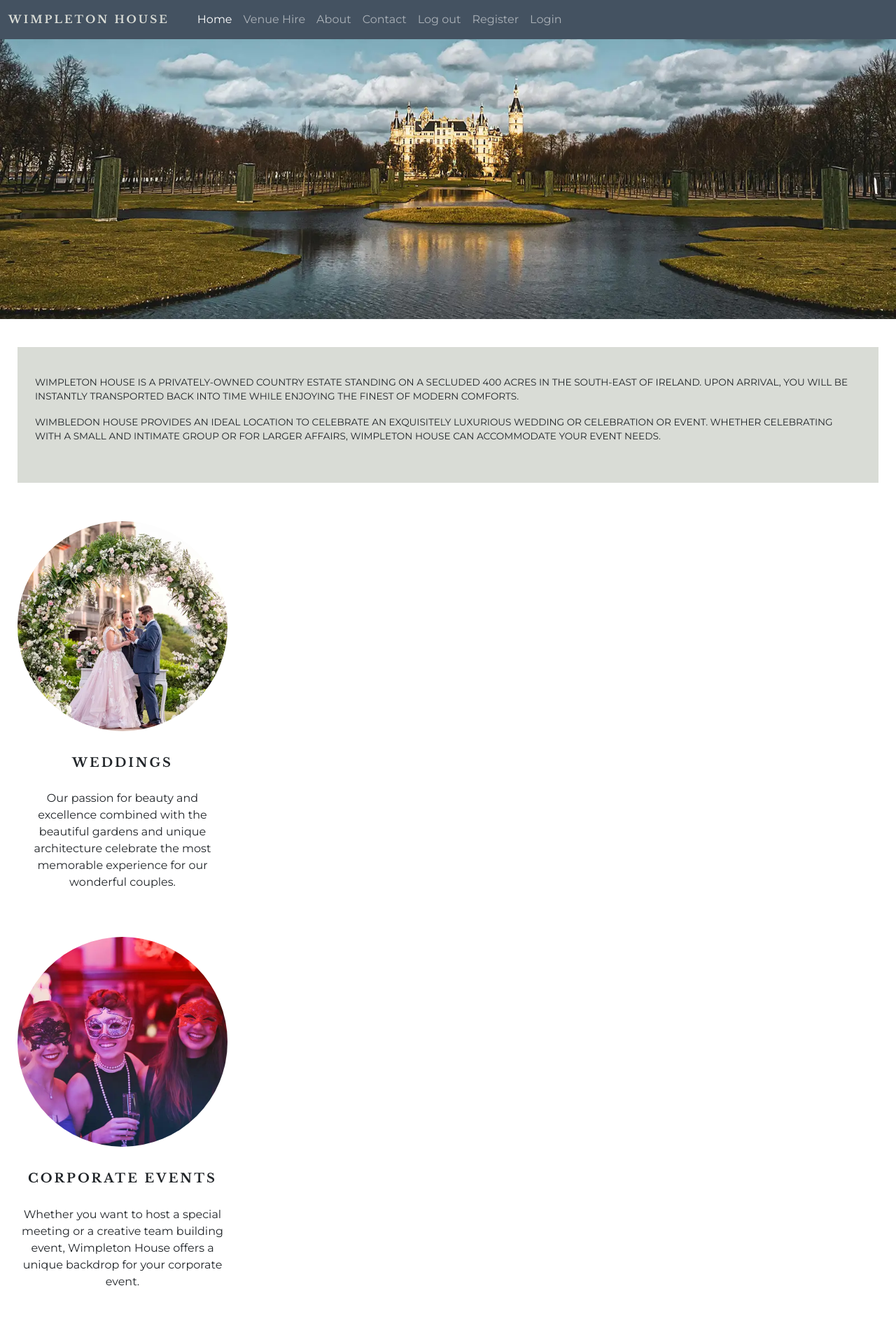
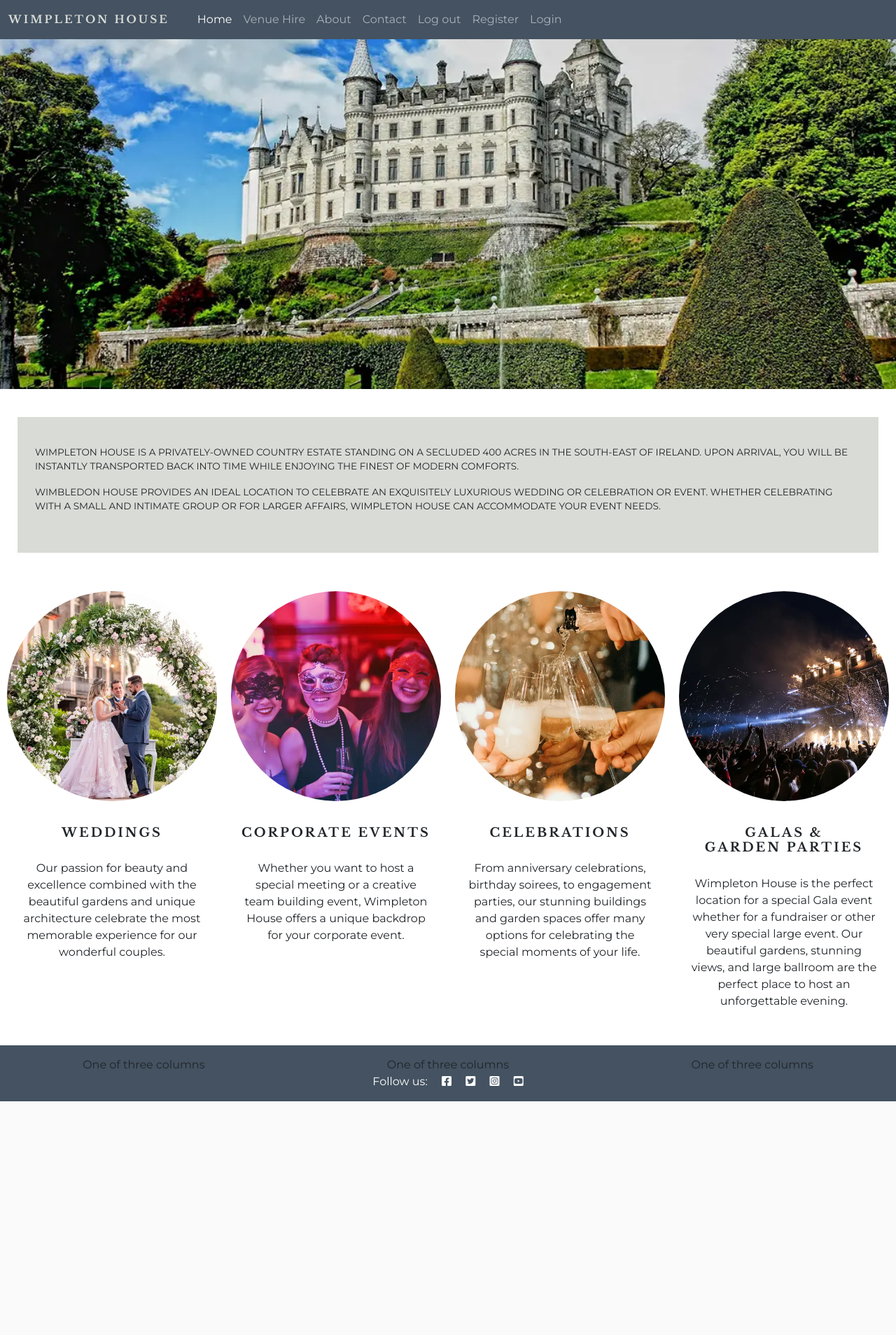
Before and after one commit to hysinh/wimpleton-booking-app, a Django app: page / in a window 1280 px wide. Shown: the top 1908 px of the page at 70% size. After the commit the page ends 1574 px from the top, so only its background shows below. Run offline with Django 5.2, Linux system fonts and the light colour scheme.

Commit message:
Make featured image and featured events section on home page responsive

```diff
--- a/static/css/style.css
+++ b/static/css/style.css
@@ -1,5 +1,5 @@
 body {
-    background-color: #445261;
+    background-color: #ffffff;
     font-family: Montserrat, sans-serif;
 }
 
@@ -42,7 +42,7 @@ body {
 }
 
 .home-image {
-    background: url("/static/images/wimpleton_home_1600x900.webp") no-repeat bottom/cover, #445261;
+    background: url("/static/images/wimpleton_home_1067x600.webp") no-repeat center/cover, #445261;
     height: 400px;
 }
 
@@ -141,7 +141,26 @@ body {
 }
 
 
+.footer {
+    background-color: #445261;
+}
 
+
+/* Media query: tablets and larger (768px and up) */
+@media screen and (min-width: 768px) {
+    /* Home page */
+    .home-image {
+        height: 500px;
+        background-position: center;
+    }
+
+    .event-type-container {
+        display: flex;
+        width: 100vw;
+        justify-content: center;
+        align-items: center;
+    }
+}
 
 /* old styles
 
--- a/wimpleton/settings.py
+++ b/wimpleton/settings.py
@@ -28,7 +28,7 @@ TEMPLATES_DIR = os.path.join(BASE_DIR, 'templates')
 SECRET_KEY = os.environ.get("SECRET_KEY")
 
 # SECURITY WARNING: don't run with debug turned on in production!
-DEBUG = False
+DEBUG = True
 
 ALLOWED_HOSTS = [
     '.herokuapp.com',
```
Also changed, not shown: static/images/wimpleton_home_1067x600.webp (added), static/images/wimpleton_home_1600x900.webp.
